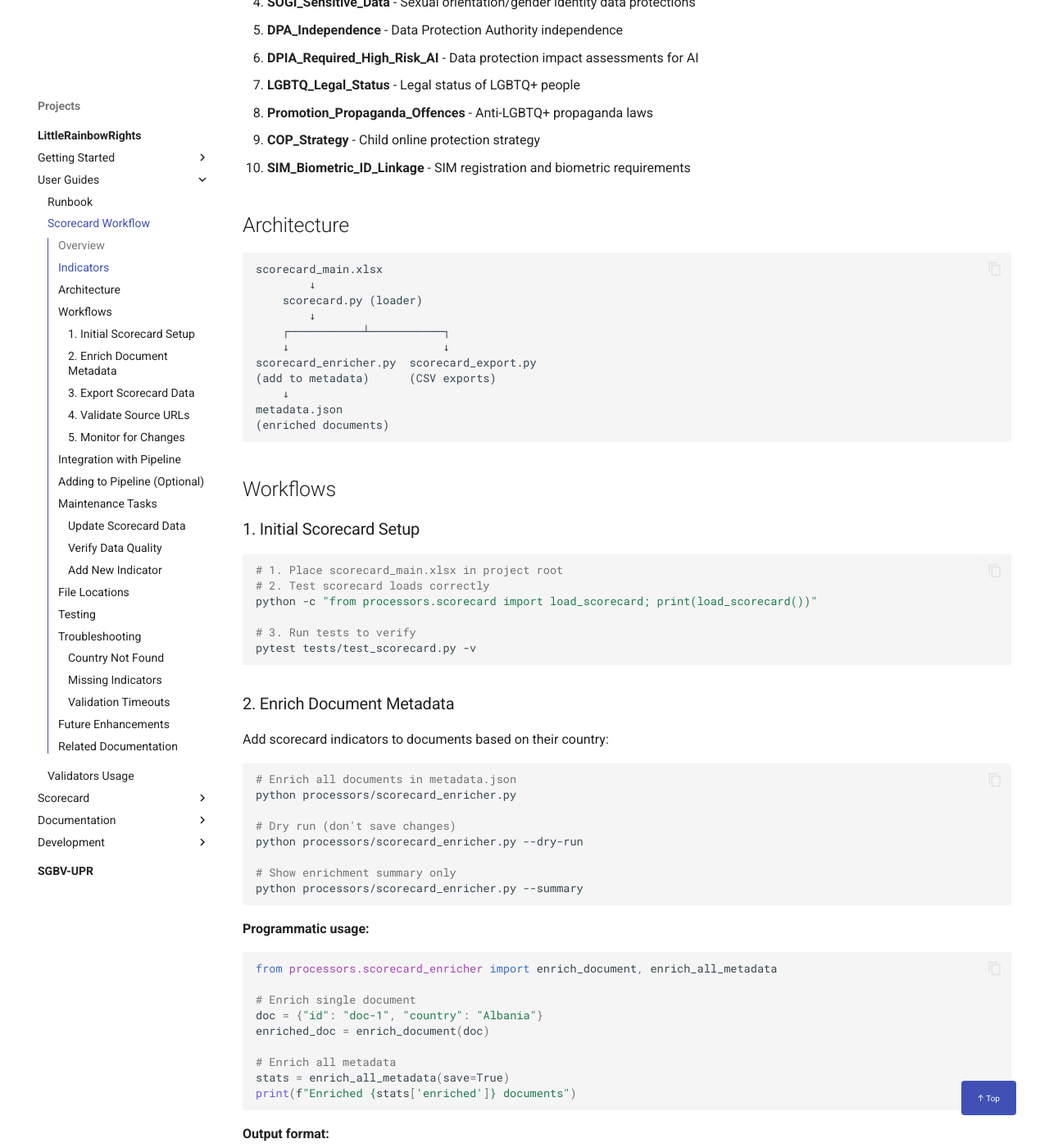
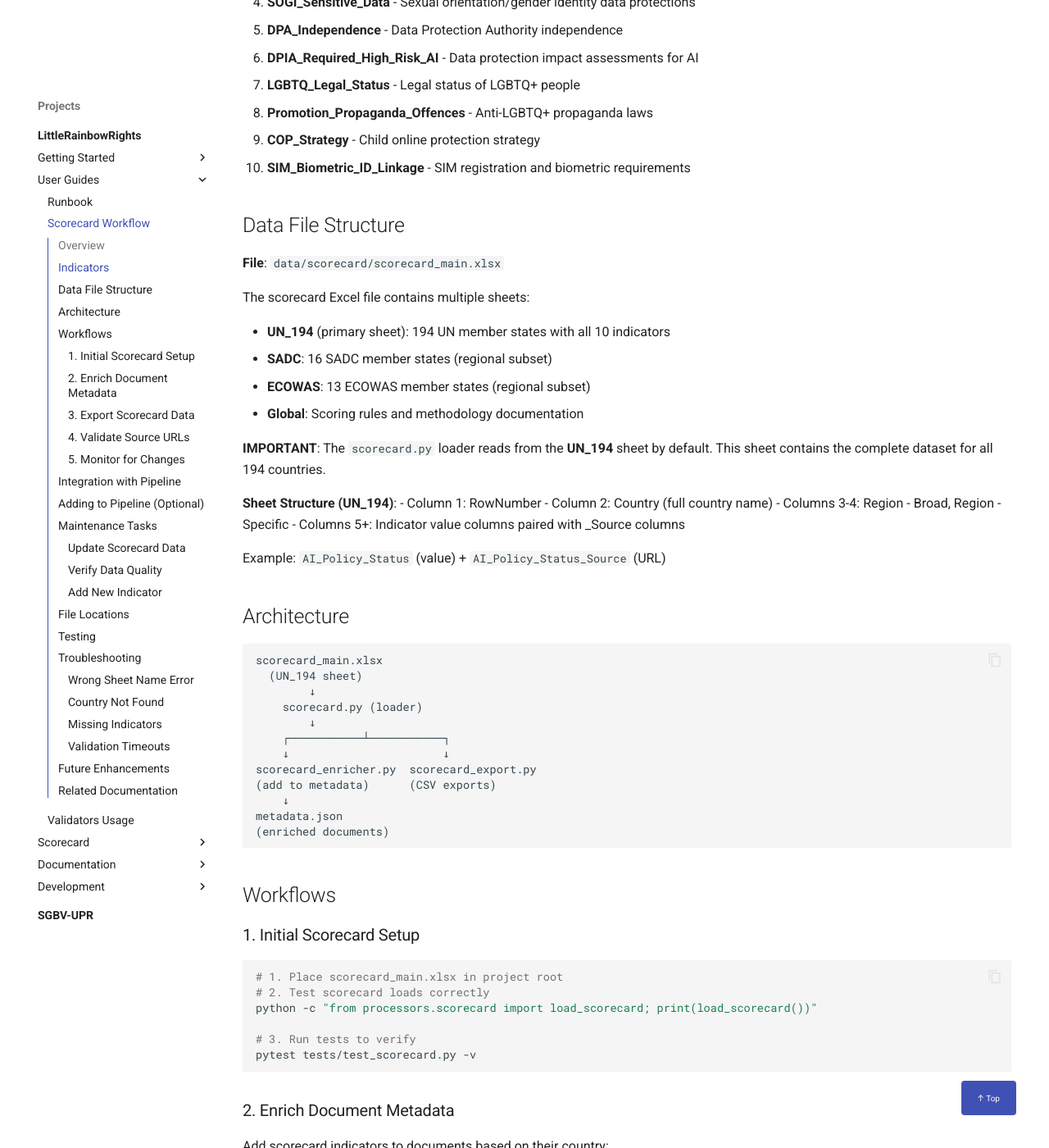
Before and after one commit to MissCrispenCakes/DigitalChild, an MkDocs documentation site: the page built from docs/guides/SCORECARD_WORKFLOW.md, in a window 1280 px wide and 1400 px high, scrolled down 908 px. Shown: the whole window at 82% size. Built offline with MkDocs 1.6.1 and Material for MkDocs 9.7.7, drawn with Linux system fonts in a browser that asks for light colours; comment, search, counter and statistics services are not loaded; some of the changed text lies outside the part shown.

````diff
--- a/docs/guides/SCORECARD_WORKFLOW.md
+++ b/docs/guides/SCORECARD_WORKFLOW.md
@@ -28,10 +28,32 @@
 1. **COP_Strategy** - Child online protection strategy
 1. **SIM_Biometric_ID_Linkage** - SIM registration and biometric requirements
 
+## Data File Structure
+
+**File**: `data/scorecard/scorecard_main.xlsx`
+
+The scorecard Excel file contains multiple sheets:
+
+- **UN_194** (primary sheet): 194 UN member states with all 10 indicators
+- **SADC**: 16 SADC member states (regional subset)
+- **ECOWAS**: 13 ECOWAS member states (regional subset)
+- **Global**: Scoring rules and methodology documentation
+
+**IMPORTANT**: The `scorecard.py` loader reads from the **UN_194** sheet by default. This sheet contains the complete dataset for all 194 countries.
+
+**Sheet Structure (UN_194)**:
+- Column 1: RowNumber
+- Column 2: Country (full country name)
+- Columns 3-4: Region - Broad, Region - Specific
+- Columns 5+: Indicator value columns paired with _Source columns
+
+Example: `AI_Policy_Status` (value) + `AI_Policy_Status_Source` (URL)
+
 ## Architecture
 
 ```
 scorecard_main.xlsx
+  (UN_194 sheet)
         ↓
     scorecard.py (loader)
         ↓
@@ -312,6 +334,21 @@
 
 ## Troubleshooting
 
+### Wrong Sheet Name Error
+
+**Problem**: `ValueError: Worksheet named 'X' not found`
+
+**Solution**: The scorecard file has multiple sheets. The loader expects the **UN_194** sheet by default (as of 2026-01-24). If you see this error:
+
+1. Check that `scorecard_main.xlsx` contains a sheet named "UN_194"
+2. Verify the sheet has 194 rows (countries) with all indicator columns
+3. The sheet name is hard-coded in `processors/scorecard.py` line 65:
+   ```python
+   df = pd.read_excel(filepath, sheet_name="UN_194")
+   ```
+
+**Historical Note**: Prior to 2026-01-24, the code expected a sheet named "Sheet1". This was updated to use the properly named "UN_194" sheet for clarity.
+
 ### Country Not Found
 
 **Problem**: Document country doesn't match scorecard country names
--- a/mkdocs.yml
+++ b/mkdocs.yml
@@ -122,9 +122,9 @@
     - icon: fontawesome/solid/globe
       link: https://littlerainbowrights.com
       name: LittleRainbowRights
-  analytics:
-    provider: google
-    property: G-XXXXXXXXXX  # TODO: Add Google Analytics ID if desired
+  # analytics:  # Uncomment and add Google Analytics ID if desired
+  #   provider: google
+  #   property: G-XXXXXXXXXX
   alternate:
     - name: English
       link: /
````
Also changed, not shown: SECURITY.md (+8 -5 lines), docs/DATA_GOVERNANCE.md (+3 -4 lines), docs/notes/NEXT_STEPS_PLAN.md (added, +268 -0 lines).
